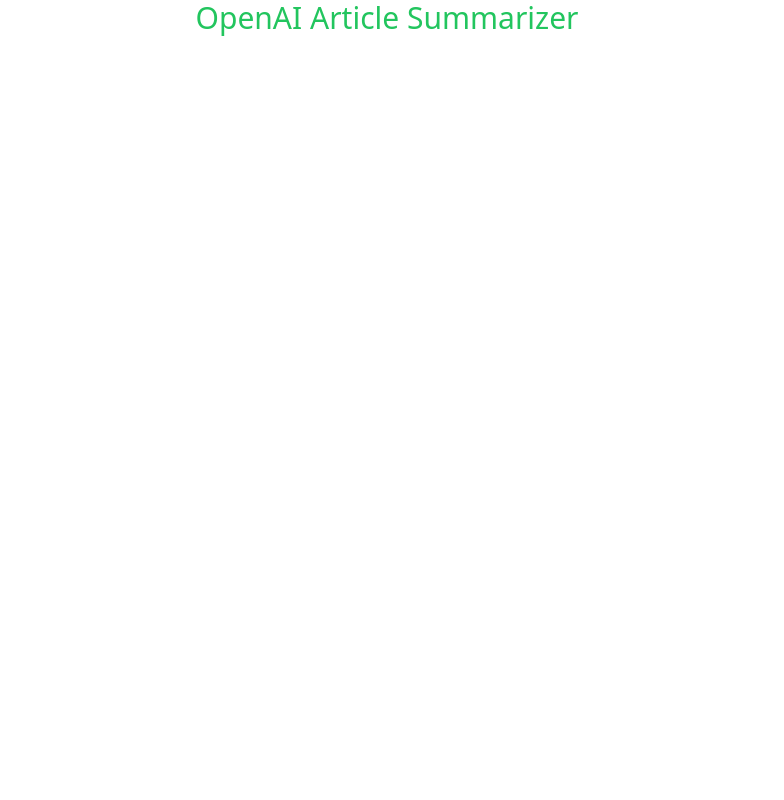
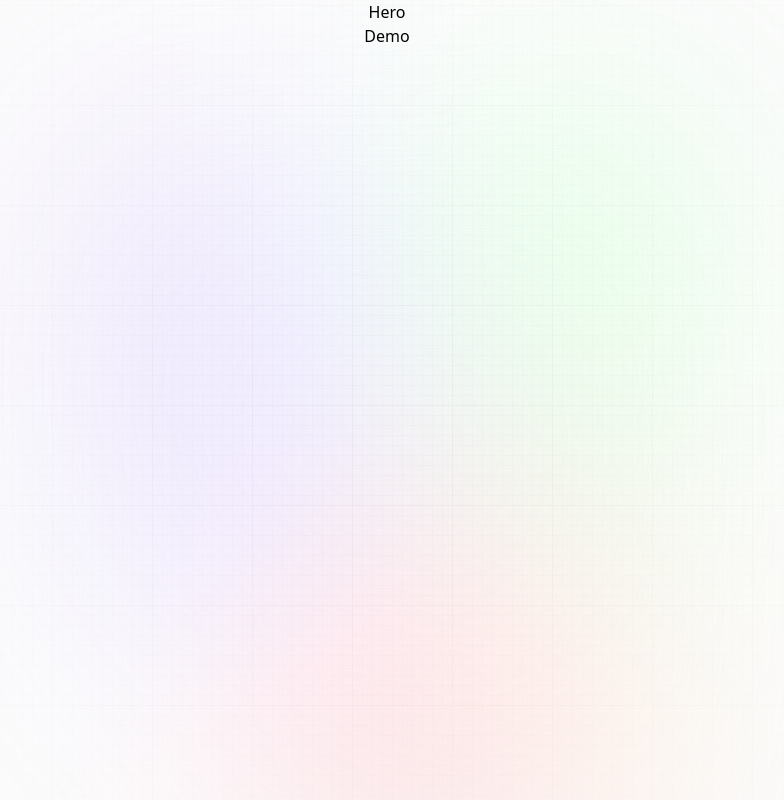
Before and after one commit to sanidhyy/ai-summarizer, a React (Vite) app: page / in a window 1280 px wide. Shown: the whole page, without its empty margins (253-1037 px from the left). Built offline with nearby package versions, Linux system fonts and the light colour scheme; a web font is replaced by a local one.

Commit message:
components structure created

```diff
--- a/src/App.jsx
+++ b/src/App.jsx
@@ -1,14 +1,21 @@
 import React from "react";
 
+import Hero from "./components/Hero";
+import Demo from "./components/Demo";
 import "./App.css";
 
 const App = () => {
   return (
-    <div>
-      <h1 className="text-center text-green-500 text-3xl">
-        OpenAI Article Summarizer
-      </h1>
-    </div>
+    <main>
+      <div className="main">
+        <div className="gradient" />
+      </div>
+
+      <div className="app">
+        <Hero />
+        <Demo />
+      </div>
+    </main>
   );
 };
 
--- /dev/null
+++ b/src/components/Demo.jsx
@@ -0,0 +1,7 @@
+import React from "react";
+
+const Demo = () => {
+  return <div>Demo</div>;
+};
+
+export default Demo;
--- /dev/null
+++ b/src/components/Hero.jsx
@@ -0,0 +1,7 @@
+import React from "react";
+
+const Hero = () => {
+  return <div>Hero</div>;
+};
+
+export default Hero;
```
